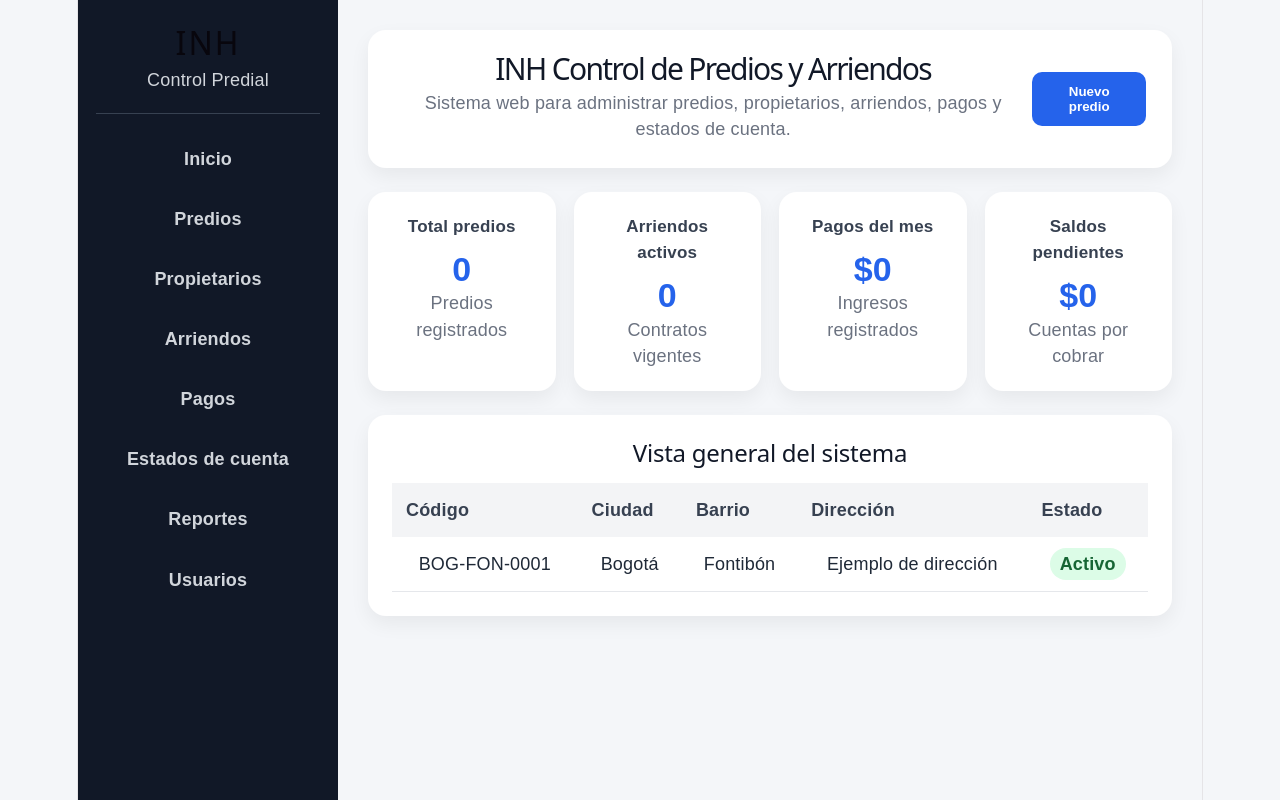
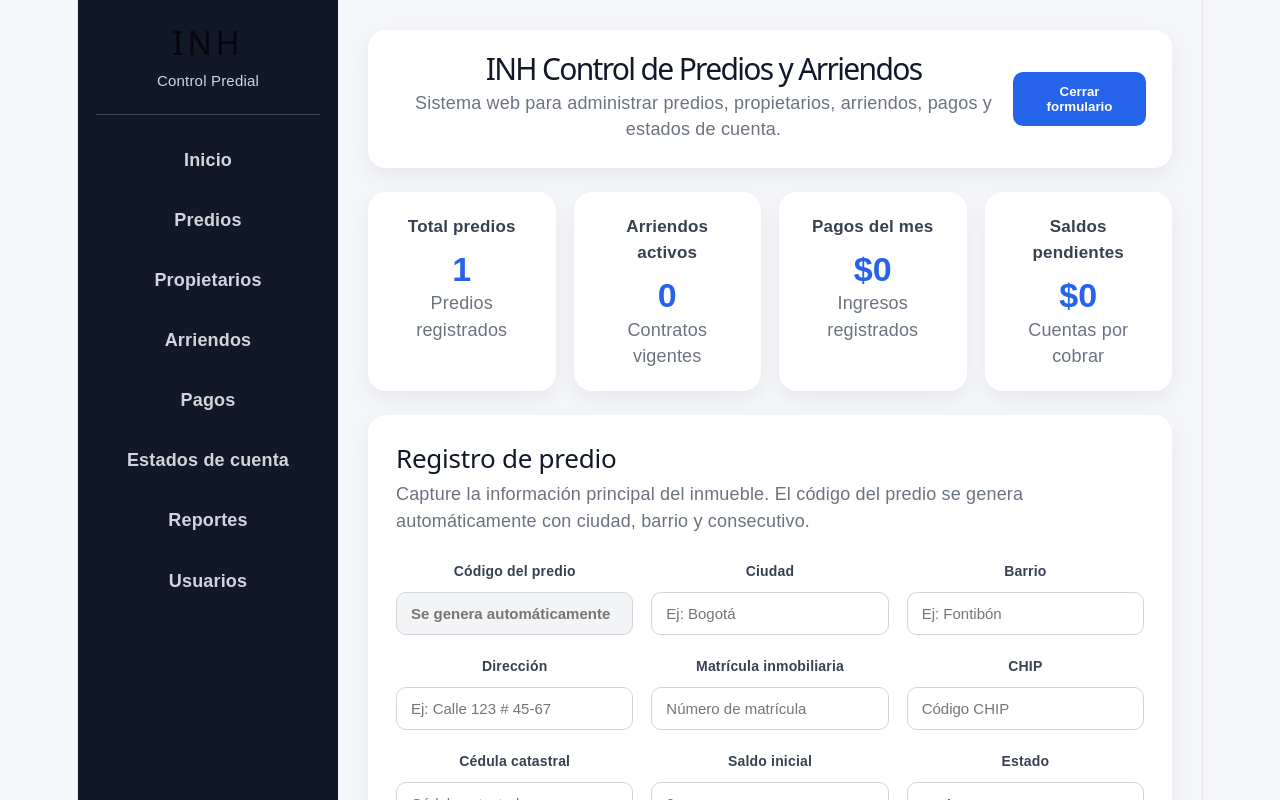
Before and after one commit to chessman234/inh-control-predios, a React (Vite) app: page / in a window 1280 px wide. Both pictures are taken after a click on the button "Nuevo predio". Shown: the top 800 px of the page. Built offline with nearby package versions, Linux system fonts and the light colour scheme.

Commit message:
Agrega formulario de registro de predios con codigo automatico

```diff
--- a/src/App.css
+++ b/src/App.css
@@ -14,6 +14,7 @@ body {
   display: flex;
 }
 
+/* MENÚ LATERAL */
 .sidebar {
   width: 260px;
   background: #111827;
@@ -25,17 +26,19 @@ body {
   border-bottom: 1px solid #374151;
   padding-bottom: 20px;
   margin-bottom: 20px;
+  text-align: center;
 }
 
 .logo h2 {
   margin: 0;
   font-size: 32px;
-  letter-spacing: 2px;
+  letter-spacing: 4px;
 }
 
 .logo p {
-  margin: 5px 0 0;
+  margin: 6px 0 0;
   color: #d1d5db;
+  font-size: 15px;
 }
 
 .menu {
@@ -57,11 +60,13 @@ body {
   color: white;
 }
 
+/* CONTENIDO PRINCIPAL */
 .main {
   flex: 1;
   padding: 30px;
 }
 
+/* ENCABEZADO */
 .header {
   background: white;
   padding: 26px;
@@ -85,6 +90,7 @@ body {
   max-width: 700px;
 }
 
+/* BOTONES */
 .btn-primary {
   background: #2563eb;
   color: white;
@@ -99,6 +105,21 @@ body {
   background: #1d4ed8;
 }
 
+.btn-secondary {
+  background: #e5e7eb;
+  color: #374151;
+  border: none;
+  padding: 12px 18px;
+  border-radius: 10px;
+  font-weight: bold;
+  cursor: pointer;
+}
+
+.btn-secondary:hover {
+  background: #d1d5db;
+}
+
+/* TARJETAS */
 .cards {
   display: grid;
   grid-template-columns: repeat(4, 1fr);
@@ -130,6 +151,92 @@ body {
   color: #6b7280;
 }
 
+/* FORMULARIO DE PREDIOS */
+.form-panel {
+  background: white;
+  padding: 28px;
+  border-radius: 18px;
+  box-shadow: 0 8px 20px rgba(0, 0, 0, 0.06);
+  margin-bottom: 24px;
+}
+
+.form-panel h2 {
+  margin: 0;
+  color: #111827;
+  font-size: 26px;
+  text-align: left;
+}
+
+.form-description {
+  color: #6b7280;
+  margin-top: 8px;
+  margin-bottom: 24px;
+  max-width: 850px;
+  text-align: left;
+}
+
+.property-form {
+  display: grid;
+  grid-template-columns: repeat(3, 1fr);
+  gap: 18px;
+}
+
+.form-group {
+  display: flex;
+  flex-direction: column;
+  gap: 8px;
+}
+
+.form-group label {
+  font-weight: 700;
+  color: #374151;
+  font-size: 14px;
+}
+
+.form-group input,
+.form-group select,
+.form-group textarea {
+  width: 100%;
+  padding: 12px 14px;
+  border: 1px solid #d1d5db;
+  border-radius: 10px;
+  font-size: 15px;
+  font-family: Arial, Helvetica, sans-serif;
+  background: white;
+  color: #111827;
+}
+
+.form-group input:focus,
+.form-group select:focus,
+.form-group textarea:focus {
+  outline: none;
+  border-color: #2563eb;
+  box-shadow: 0 0 0 3px rgba(37, 99, 235, 0.15);
+}
+
+.form-group input[readonly] {
+  background: #f3f4f6;
+  color: #2563eb;
+  font-weight: bold;
+}
+
+.form-group textarea {
+  min-height: 95px;
+  resize: vertical;
+}
+
+.full {
+  grid-column: 1 / -1;
+}
+
+.form-actions {
+  display: flex;
+  justify-content: flex-end;
+  gap: 12px;
+  margin-top: 8px;
+}
+
+/* TABLA */
 .panel {
   background: white;
   padding: 24px;
@@ -168,6 +275,17 @@ td {
   font-weight: bold;
 }
 
+/* RESPONSIVE */
+@media (max-width: 900px) {
+  .cards {
+    grid-template-columns: repeat(2, 1fr);
+  }
+
+  .property-form {
+    grid-template-columns: repeat(2, 1fr);
+  }
+}
+
 @media (max-width: 600px) {
   .app {
     flex-direction: column;
@@ -181,6 +299,10 @@ td {
     grid-template-columns: 1fr;
   }
 
+  .property-form {
+    grid-template-columns: 1fr;
+  }
+
   .header {
     flex-direction: column;
     gap: 16px;
--- a/src/App.jsx
+++ b/src/App.jsx
@@ -1,6 +1,32 @@
+import { useState } from 'react'
 import './App.css'
 
 function App() {
+  const [mostrarFormulario, setMostrarFormulario] = useState(false)
+  const [ciudad, setCiudad] = useState('')
+  const [barrio, setBarrio] = useState('')
+
+  const obtenerCodigoCiudad = (nombreCiudad) => {
+    const ciudadLimpia = nombreCiudad.trim().toLowerCase()
+
+    if (ciudadLimpia === 'bogotá' || ciudadLimpia === 'bogota') return 'BOG'
+    if (ciudadLimpia === 'villavicencio') return 'VIL'
+    if (ciudadLimpia === 'medellín' || ciudadLimpia === 'medellin') return 'MED'
+    if (ciudadLimpia === 'cali') return 'CAL'
+    if (ciudadLimpia === 'barranquilla') return 'BAQ'
+
+    return ciudadLimpia.substring(0, 3).toUpperCase()
+  }
+
+  const obtenerCodigoBarrio = (nombreBarrio) => {
+    return nombreBarrio.trim().substring(0, 3).toUpperCase()
+  }
+
+  const codigoPredio =
+    ciudad && barrio
+      ? `${obtenerCodigoCiudad(ciudad)}-${obtenerCodigoBarrio(barrio)}-0001`
+      : ''
+
   return (
     <div className="app">
       <aside className="sidebar">
@@ -25,16 +51,24 @@ function App() {
         <header className="header">
           <div>
             <h1>INH Control de Predios y Arriendos</h1>
-            <p>Sistema web para administrar predios, propietarios, arriendos, pagos y estados de cuenta.</p>
+            <p>
+              Sistema web para administrar predios, propietarios, arriendos,
+              pagos y estados de cuenta.
+            </p>
           </div>
 
-          <button className="btn-primary">Nuevo predio</button>
+          <button
+            className="btn-primary"
+            onClick={() => setMostrarFormulario(!mostrarFormulario)}
+          >
+            {mostrarFormulario ? 'Cerrar formulario' : 'Nuevo predio'}
+          </button>
         </header>
 
         <section className="cards">
           <div className="card">
             <h3>Total predios</h3>
-            <p className="number">0</p>
+            <p className="number">1</p>
             <span>Predios registrados</span>
           </div>
 
@@ -57,6 +91,98 @@ function App() {
           </div>
         </section>
 
+        {mostrarFormulario && (
+          <section className="form-panel">
+            <h2>Registro de predio</h2>
+            <p className="form-description">
+              Capture la información principal del inmueble. El código del
+              predio se genera automáticamente con ciudad, barrio y consecutivo.
+            </p>
+
+            <form className="property-form">
+              <div className="form-group">
+                <label>Código del predio</label>
+                <input
+                  type="text"
+                  value={codigoPredio}
+                  readOnly
+                  placeholder="Se genera automáticamente"
+                />
+              </div>
+
+              <div className="form-group">
+                <label>Ciudad</label>
+                <input
+                  type="text"
+                  placeholder="Ej: Bogotá"
+                  value={ciudad}
+                  onChange={(e) => setCiudad(e.target.value)}
+                />
+              </div>
+
+              <div className="form-group">
+                <label>Barrio</label>
+                <input
+                  type="text"
+                  placeholder="Ej: Fontibón"
+                  value={barrio}
+                  onChange={(e) => setBarrio(e.target.value)}
+                />
+              </div>
+
+              <div className="form-group">
+                <label>Dirección</label>
+                <input type="text" placeholder="Ej: Calle 123 # 45-67" />
+              </div>
+
+              <div className="form-group">
+                <label>Matrícula inmobiliaria</label>
+                <input type="text" placeholder="Número de matrícula" />
+              </div>
+
+              <div className="form-group">
+                <label>CHIP</label>
+                <input type="text" placeholder="Código CHIP" />
+              </div>
+
+              <div className="form-group">
+                <label>Cédula catastral</label>
+                <input type="text" placeholder="Cédula catastral" />
+              </div>
+
+              <div className="form-group">
+                <label>Saldo inicial</label>
+                <input type="number" placeholder="0" />
+              </div>
+
+              <div className="form-group">
+                <label>Estado</label>
+                <select>
+                  <option>Activo</option>
+                  <option>Inactivo</option>
+                  <option>Arrendado</option>
+                  <option>Disponible</option>
+                </select>
+              </div>
+
+              <div className="form-group full">
+                <label>Observaciones</label>
+                <textarea placeholder="Escriba observaciones del predio"></textarea>
+              </div>
+
+              <div className="form-actions full">
+                <button type="button" className="btn-secondary">
+                  Cancelar
+                </button>
+
+                <button type="button" className="btn-primary">
+                  Guardar predio
+                </button>
+              </div>
+            </form>
+          </section>
+        )}
+
         <section className="panel">
           <h2>Vista general del sistema</h2>
 
@@ -77,7 +203,9 @@ function App() {
                 <td>Bogotá</td>
                 <td>Fontibón</td>
                 <td>Ejemplo de dirección</td>
-                <td><span className="status">Activo</span></td>
+                <td>
+                  <span className="status">Activo</span>
+                </td>
               </tr>
             </tbody>
           </table>
```
